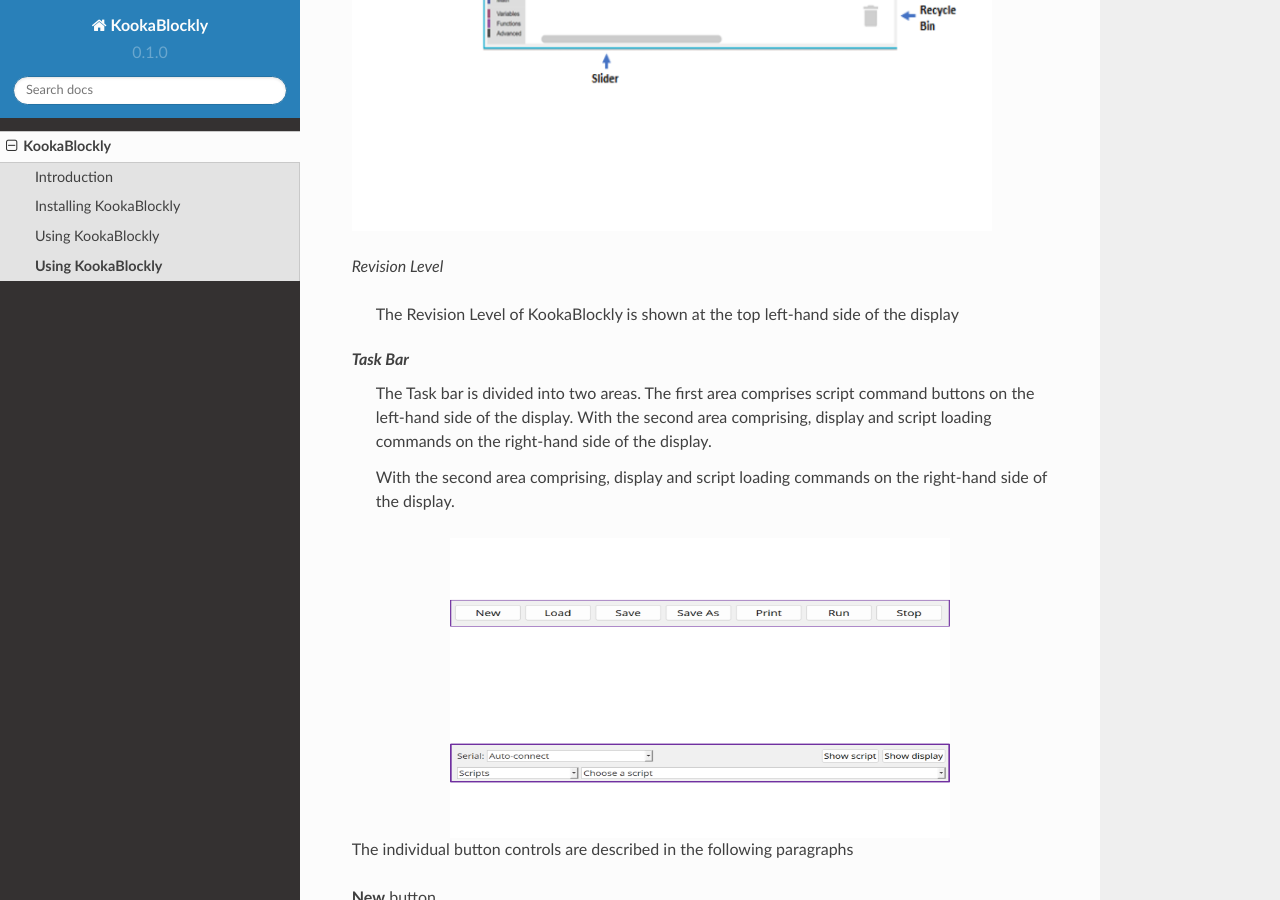
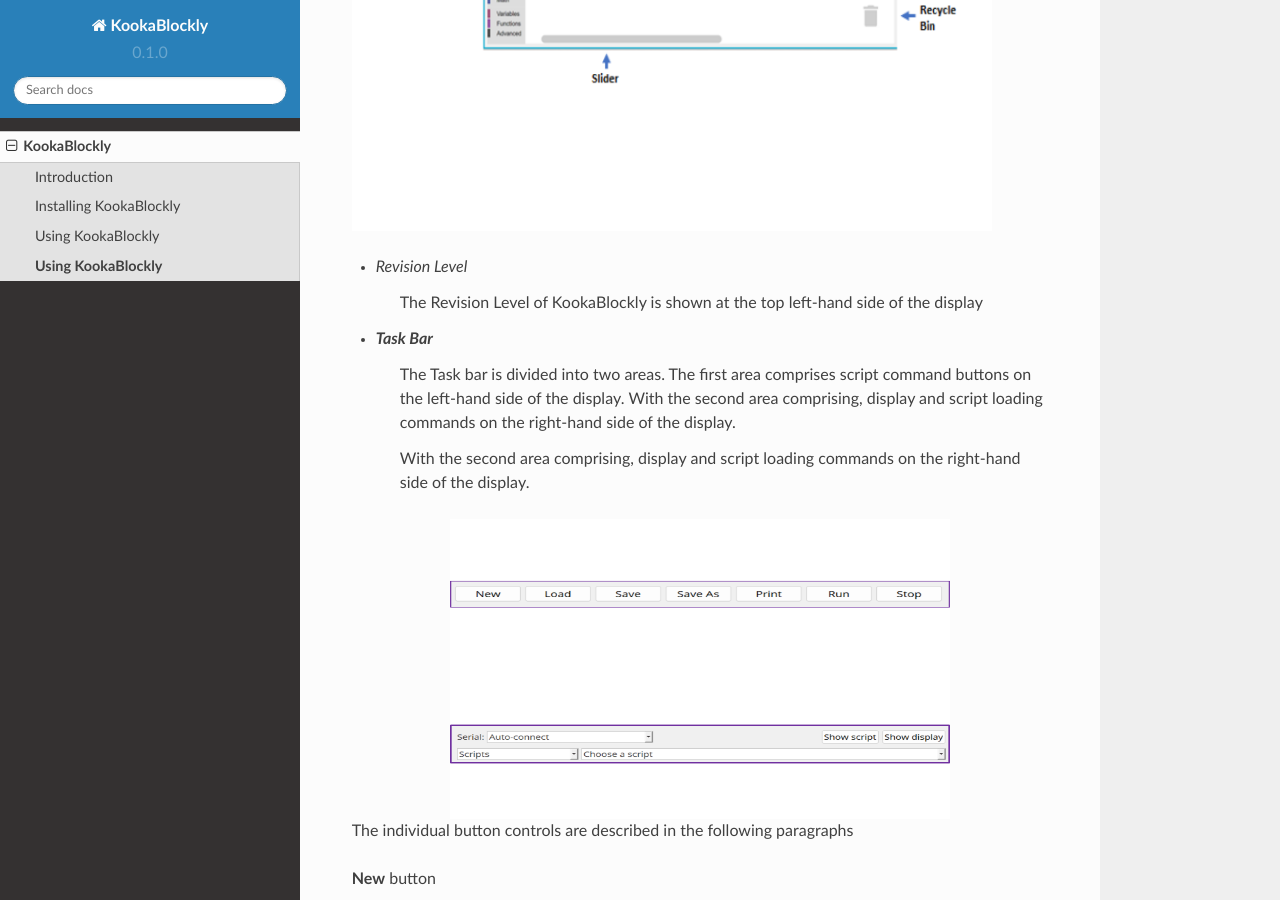
Before and after one commit to JulianDinsdale/KookaBlockly, a Sphinx documentation site: the page built from docs/source/KookaBlockly_Overview.rst, in a window 1280 px wide and 900 px high, scrolled down 1455 px. Built offline with Sphinx 7.4.7 and the Read the Docs theme 2.0.0, drawn with Linux system fonts in a browser that asks for light colours.

Commit message:
formatting again

```diff
--- a/docs/source/KookaBlockly_Overview.rst
+++ b/docs/source/KookaBlockly_Overview.rst
@@ -57,11 +57,11 @@
     :width: 640px
 
 
-*Revision Level*
+* *Revision Level*
 
             The Revision Level of KookaBlockly is shown at the top left-hand side of the display
 
-*Task Bar*
+* *Task Bar*
             The Task bar is divided into two areas.  The first area comprises script command buttons
             on the left-hand side of the display.  With the second area comprising, display and script
             loading commands on the right-hand side of the display.
```
